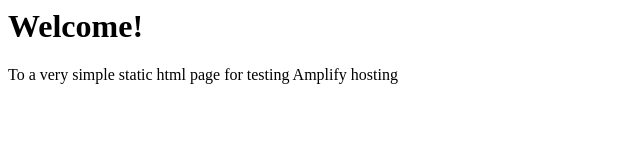
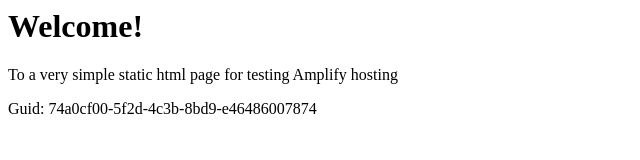
Before and after one commit to aws-aemilia-sfo/Github-PR-Commit-Integration-Test-DoNotTouch-v0-prod-us-west-1, a website: page src/index.html in a window 1280 px wide. Shown: the whole page, without its empty margins (0-640 px from the left). Drawn offline with Linux system fonts and the light colour scheme.

Commit message:
commit from integ tests

```diff
--- a/src/index.html
+++ b/src/index.html
@@ -1,3 +1,5 @@
+
+
 <html lang="en">
 
 <head>
@@ -10,6 +12,6 @@
 <body>
     <h1>Welcome!</h1>
     <p>To a very simple static html page for testing Amplify hosting</p>
-</body>
+    <p>Guid: 74a0cf00-5f2d-4c3b-8bd9-e46486007874</p></body>
 
 </html>
```
